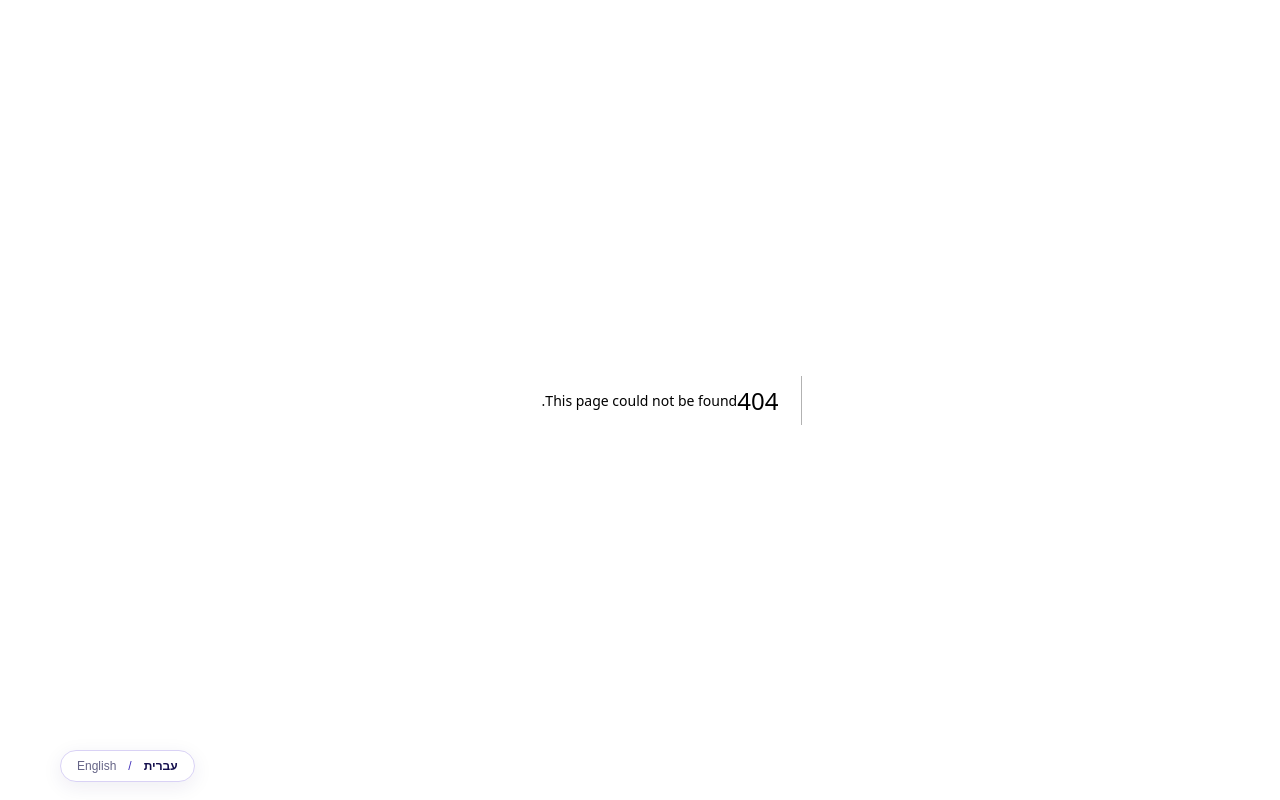
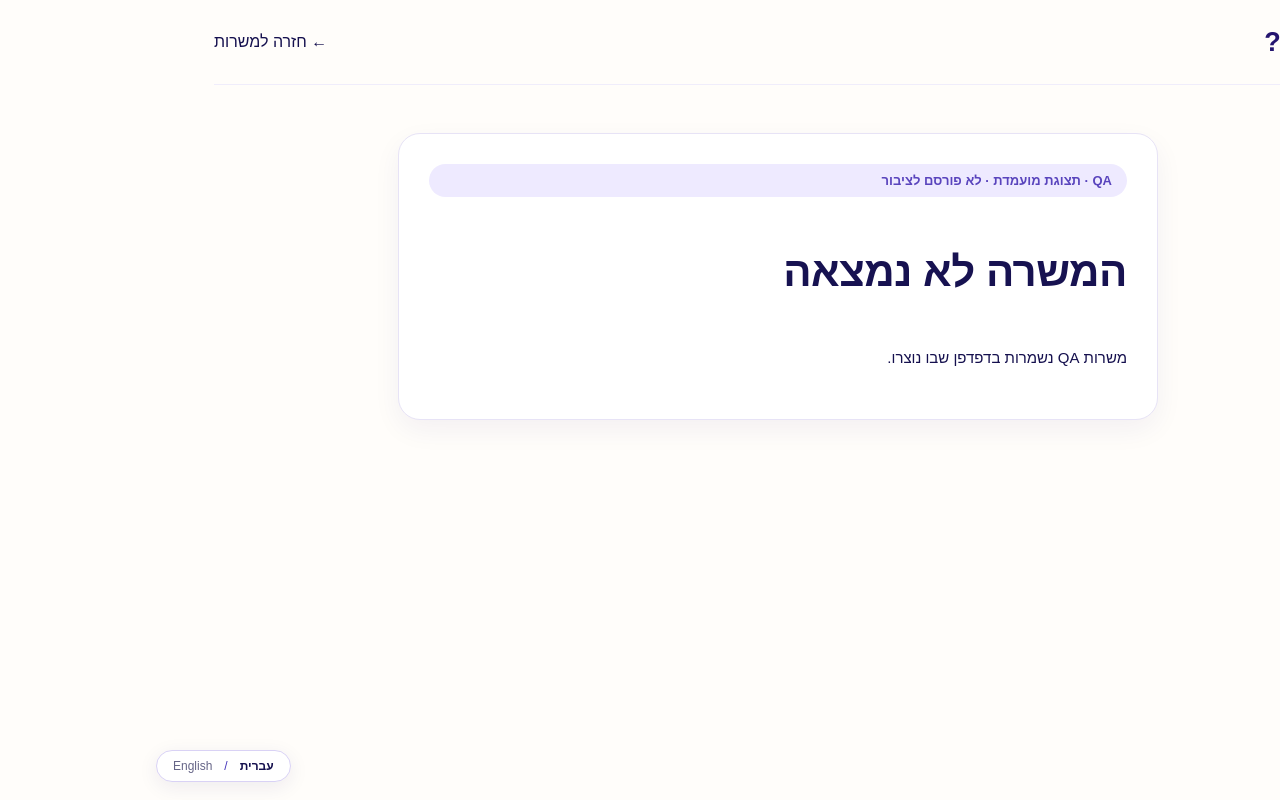
Before and after one commit to IritSel/recruitment-ai, a Next.js app: page /recruiter/jobs/qa-preview in a window 1280 px wide. Before the commit this address had no page. Built offline with nearby package versions, Linux system fonts and the light colour scheme.

Commit message:
Add candidate-facing QA job preview without internal salary

```diff
--- /dev/null
+++ b/app/recruiter/jobs/qa-preview/page.tsx
@@ -0,0 +1,22 @@
+"use client";
+import Link from "next/link";
+import {useEffect,useState} from "react";
+type Criterion={id:number;text:string;priority:"must"|"preferred"|"flexible"};
+type Job={id:string;title:string;description:string;employment:string;criteria:Criterion[];qa:true};
+export default function QaJobPreview(){
+ const [job,setJob]=useState<Job|null>(null);
+ const [loaded,setLoaded]=useState(false);
+ useEffect(()=>{try{const id=new URLSearchParams(window.location.search).get("id");const raw=localStorage.getItem("how-qa-published-jobs");const data=raw?JSON.parse(raw):[];if(Array.isArray(data)){const found=data.find((j:Job)=>j?.id===id&&j.qa===true);if(found)setJob(found)}}catch{}setLoaded(true)},[]);
+ return <main className="shell"><nav className="nav"><Link className="brand" href="/">HOW?</Link><Link href="/recruiter/jobs">← חזרה למשרות</Link></nav>
+ <section className="choice" style={{maxWidth:760,margin:"48px auto",display:"grid",gap:14}}>
+ <span className="eyebrow">QA · תצוגת מועמדת · לא פורסם לציבור</span>
+ {!loaded?<p>טוען תצוגה…</p>:!job?<><h1>המשרה לא נמצאה</h1><p>משרות QA נשמרות בדפדפן שבו נוצרו.</p></>:<>
+ <h1>{job.title}</h1><p>{job.employment}</p>
+ <h2>על התפקיד</h2><p style={{whiteSpace:"pre-wrap"}}>{job.description}</p>
+ <h2>דרישות התפקיד</h2>
+ {job.criteria?.length?job.criteria.map(c=><div key={c.id} style={{padding:12,border:"1px solid #e9e4ff",borderRadius:12,display:"flex",justifyContent:"space-between",gap:12}}><span>{c.text}</span><strong>{c.priority==="must"?"חובה":c.priority==="preferred"?"יתרון":"גמיש"}</strong></div>):<p>לא הוגדרו דרישות.</p>}
+ <p style={{fontSize:13,color:"#64748b"}}>תצוגת QA בלבד. טווח השכר הפנימי אינו מוצג. הגשת מועמדות אינה פעילה בתצוגה זו.</p>
+ <button type="button" className="button" disabled>הגשת מועמדות — תצוגת QA בלבד</button>
+ </>}
+ </section></main>;
+}
```
